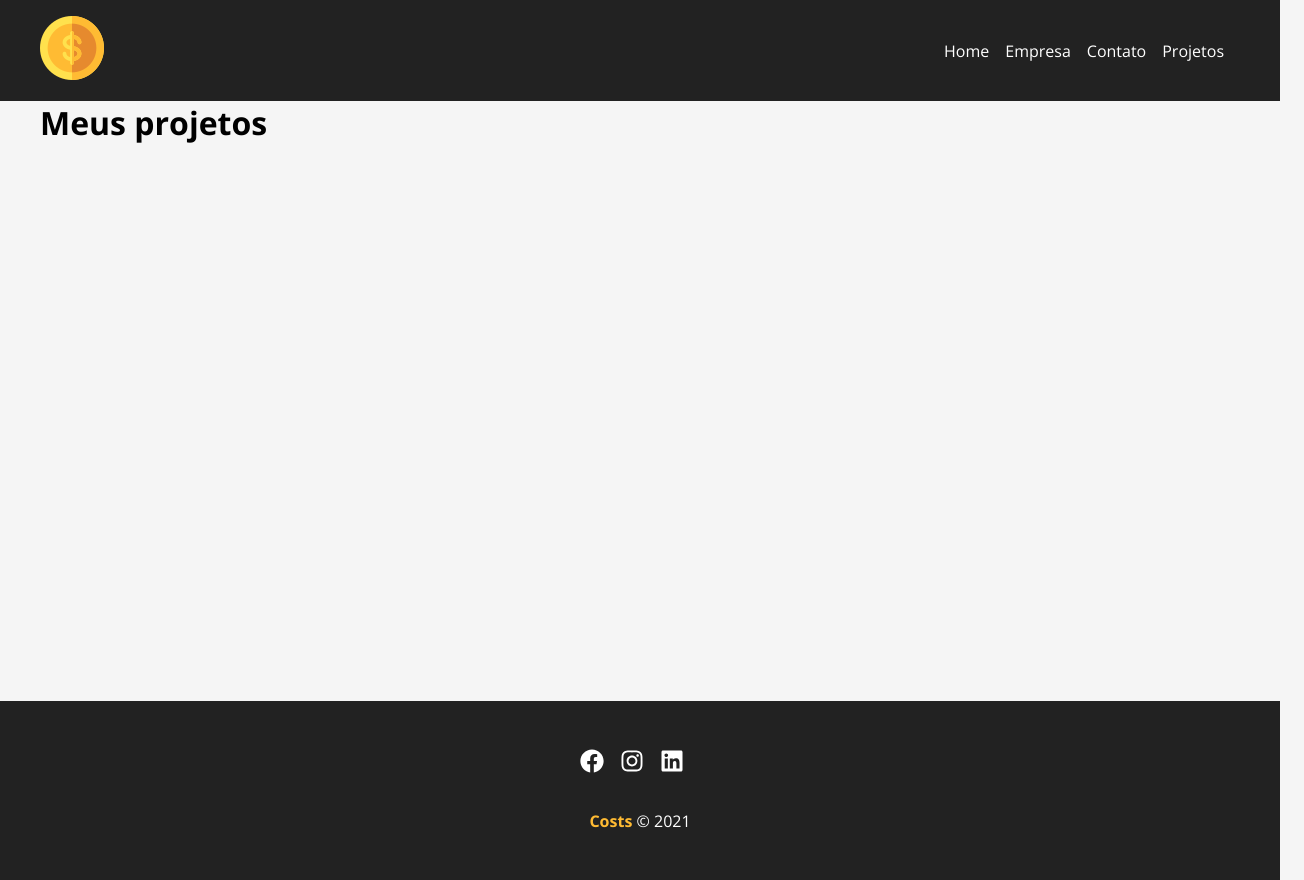
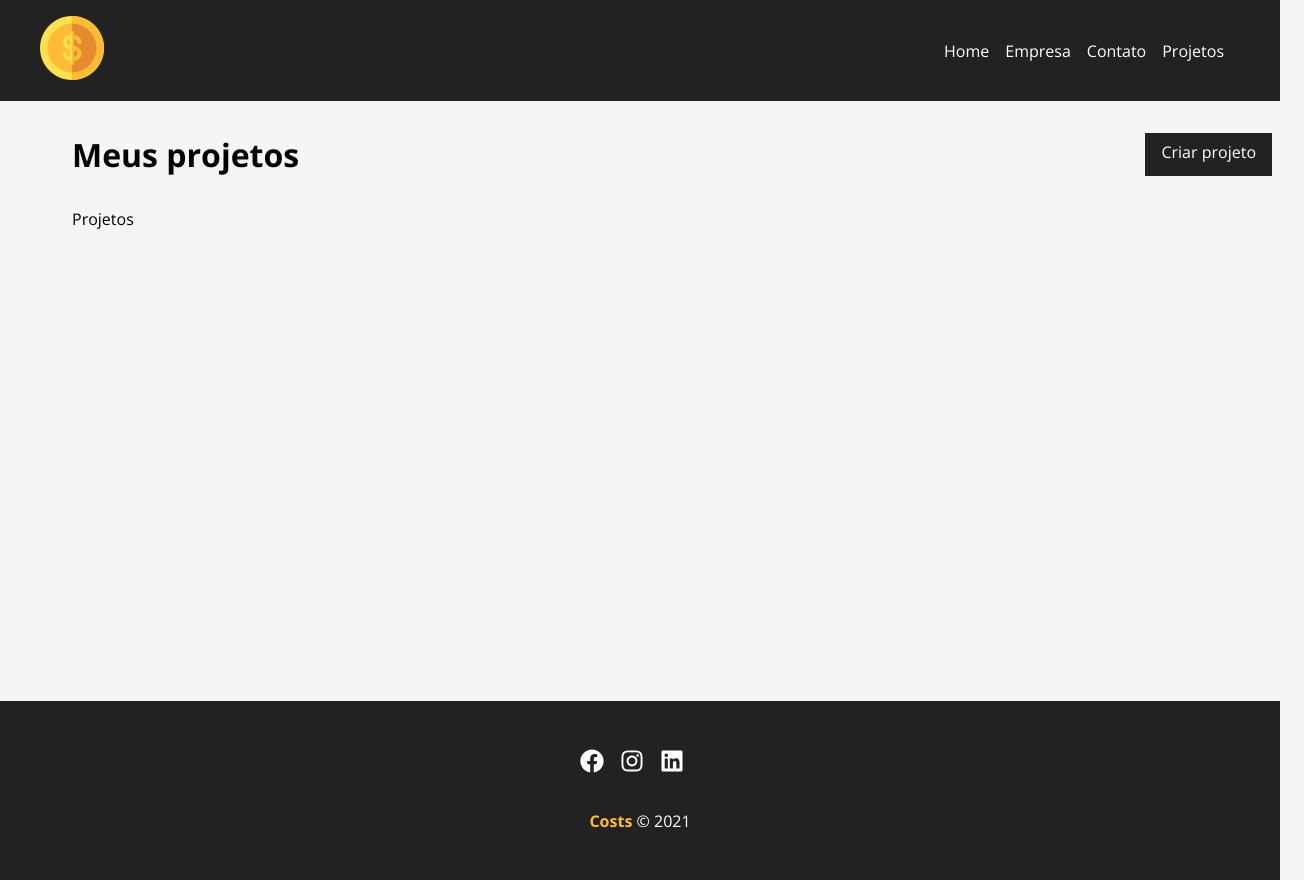
Before and after one commit to guilhermelcosta/Costs-react, a React (Create React App) app: page /projetos in a window 1280 px wide. Shown: the whole page, 1304 px wide, since content can reach past the window. Built offline with nearby package versions, Linux system fonts and the light colour scheme.

Commit message:
feat: formatacao pagina de Projetos.js e Projeto.module.css

```diff
--- /dev/null
+++ b/src/components/pages/Projeto.module.css
@@ -0,0 +1,9 @@
+.container {
+    padding: 2em;
+}
+
+.titulo_container {
+    display: flex;
+    justify-content: space-between;
+    margin-bottom: 2em;
+}
--- a/src/components/pages/Projetos.js
+++ b/src/components/pages/Projetos.js
@@ -1,17 +1,17 @@
-import Mensagem from '../layout/Mensagem';
-import {useSearchParams} from 'react-router-dom';
+import styles from './Projeto.module.css';
+import Container from '../layout/Container';
+import LinkButton from '../layout/LinkButton';
 
 function Projetos() {
-
-    const [searchParams] = useSearchParams();
-    let mensagem = '';
-
-    if (searchParams.get('mensagem')) mensagem = searchParams.get('mensagem');
-
     return (
-        <div>
-            <h1>Meus projetos</h1>
-            <Mensagem tipo="sucesso" mensagem={mensagem}/>
+        <div className={styles.container}>
+            <div className={styles.titulo_container}>
+                <h1>Meus projetos</h1>
+                <LinkButton to={'/novoprojeto'} text="Criar projeto"/>
+            </div>
+            <Container customClass="start">
+                <p>Projetos</p>
+            </Container>
         </div>
     );
 }
```
